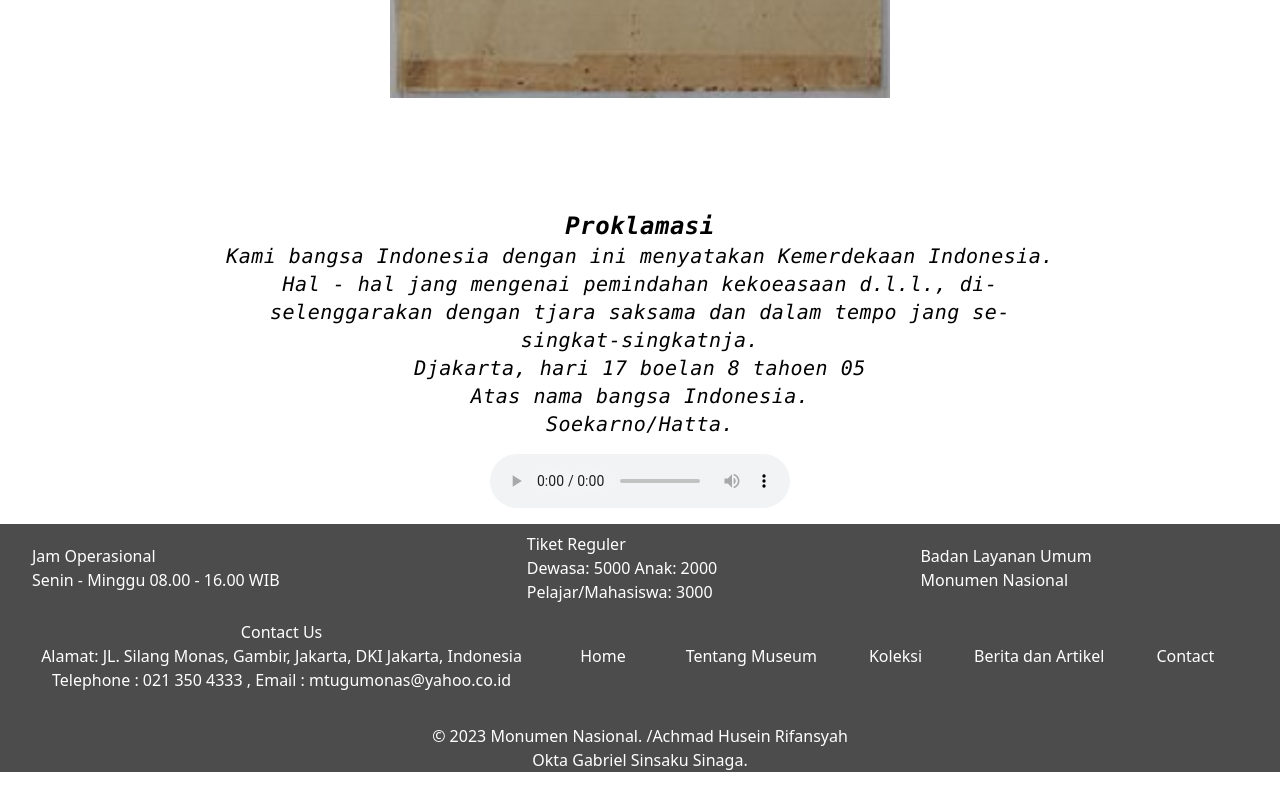
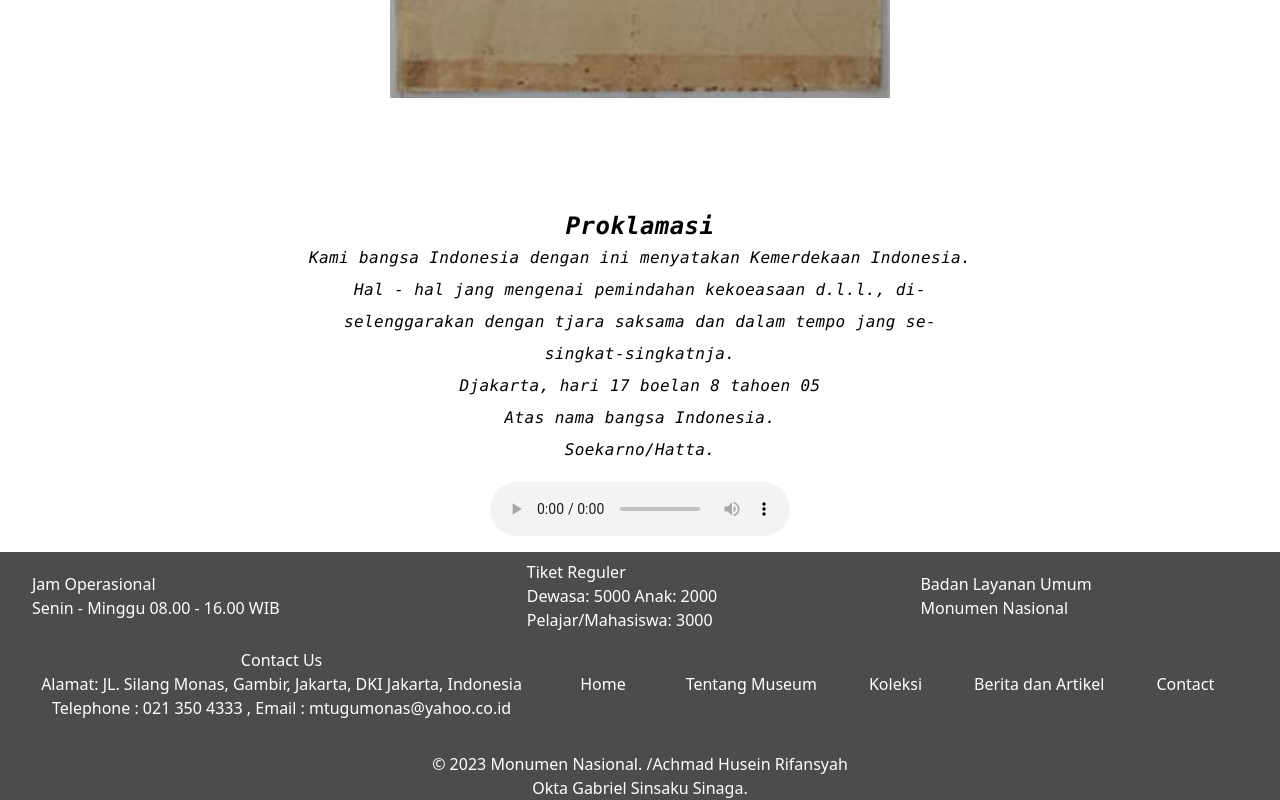
Before and after one commit to Clausensan/nama-proyek, a React (Create React App) app: page /koleksi in a window 1280 px wide. Shown: the part 3175-3975 px from the top of the page. Before the commit the page ends 3947 px from the top, so only its background shows below. Built offline with nearby package versions, Linux system fonts and the light colour scheme.

Commit message:
ubah isi component

```diff
--- a/src/Components/AudioComponent.js
+++ b/src/Components/AudioComponent.js
@@ -6,8 +6,8 @@ import 'tailwindcss/tailwind.css';
 const AudioComponent = () => {
   return (
     <div className="flex flex-col items-center">
-      <div className="font-mono text-xl text-base/loose italic tracking-wide text-center first-letter:xxl">
-        <h1 className="text-2xl font-semibold first-letter: font-bold">Proklamasi</h1>
+      <div className="font-mono text-base/loose italic tracking-wide text-center first-letter:xxl">
+        <h1 className="text-2xl first-letter: font-bold">Proklamasi</h1>
         <div>
           <p>
             Kami bangsa Indonesia dengan ini menyatakan Kemerdekaan Indonesia.<br />
```
